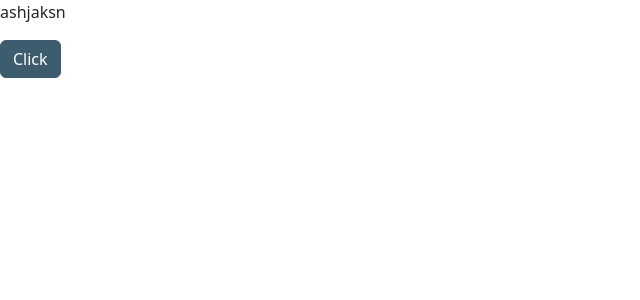
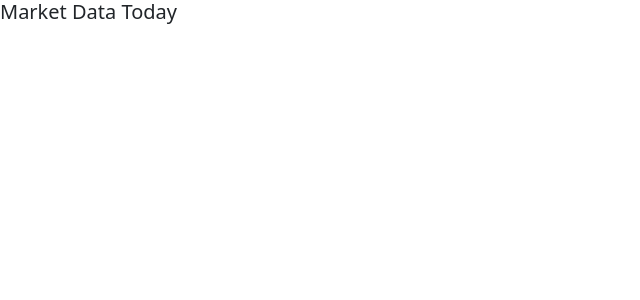
Before and after one commit to milicapq/newz, a React (Create React App) app: page / in a window 1280 px wide. Shown: the top 300 px of the page, without its empty margins (0-640 px from the left). Built offline with nearby package versions, Linux system fonts and the light colour scheme.

Commit message:
First commit

```diff
--- a/src/App.js
+++ b/src/App.js
@@ -1,12 +1,12 @@
 import logo from "./logo.svg";
 import "./App.scss";
 import { Button } from "react-bootstrap";
+import Header from "./components/Header";
 
 function App() {
   return (
     <div className="App">
-      <p>ashjaksn</p>
-      <Button>Click</Button>
+      <Header />
     </div>
   );
 }
--- /dev/null
+++ b/src/components/Header.jsx
@@ -0,0 +1,9 @@
+import React from "react";
+
+export default function Header() {
+  return (
+    <div>
+      <h5> Market Data Today</h5>
+    </div>
+  );
+}
```
